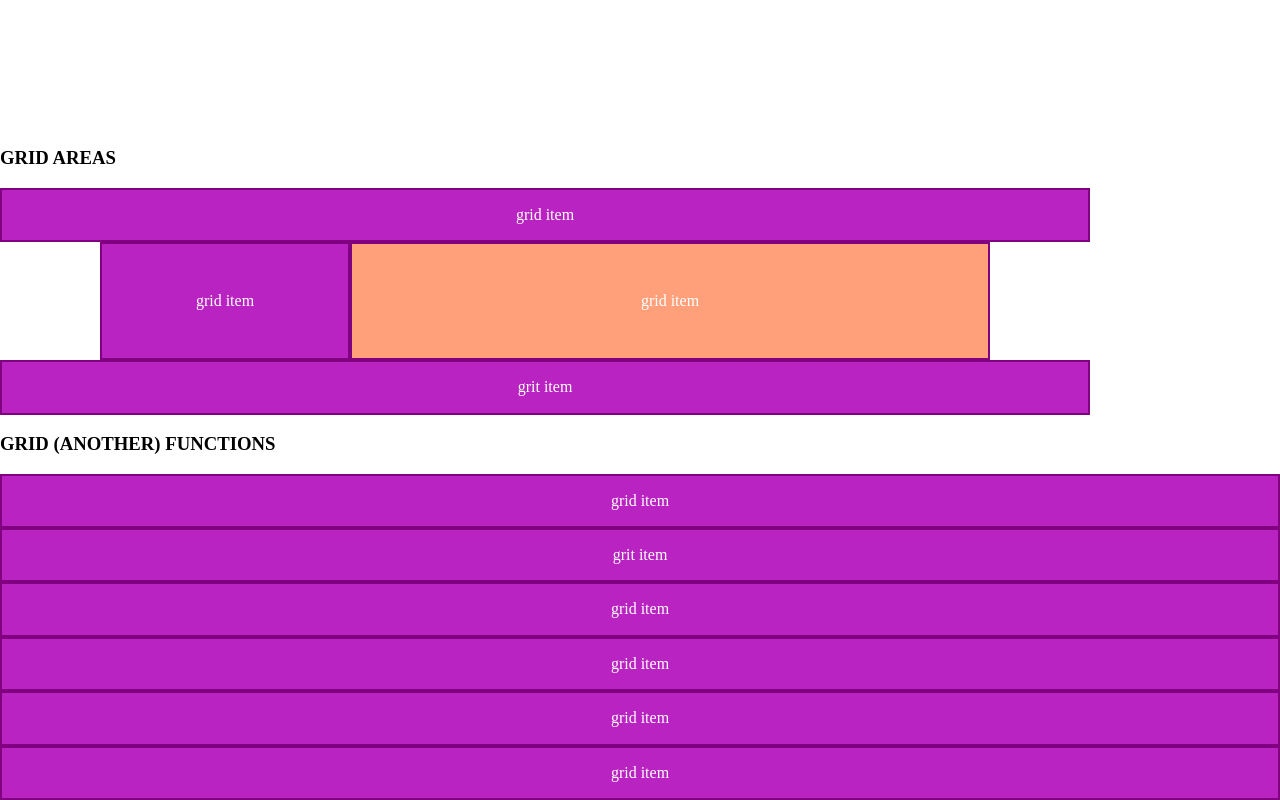
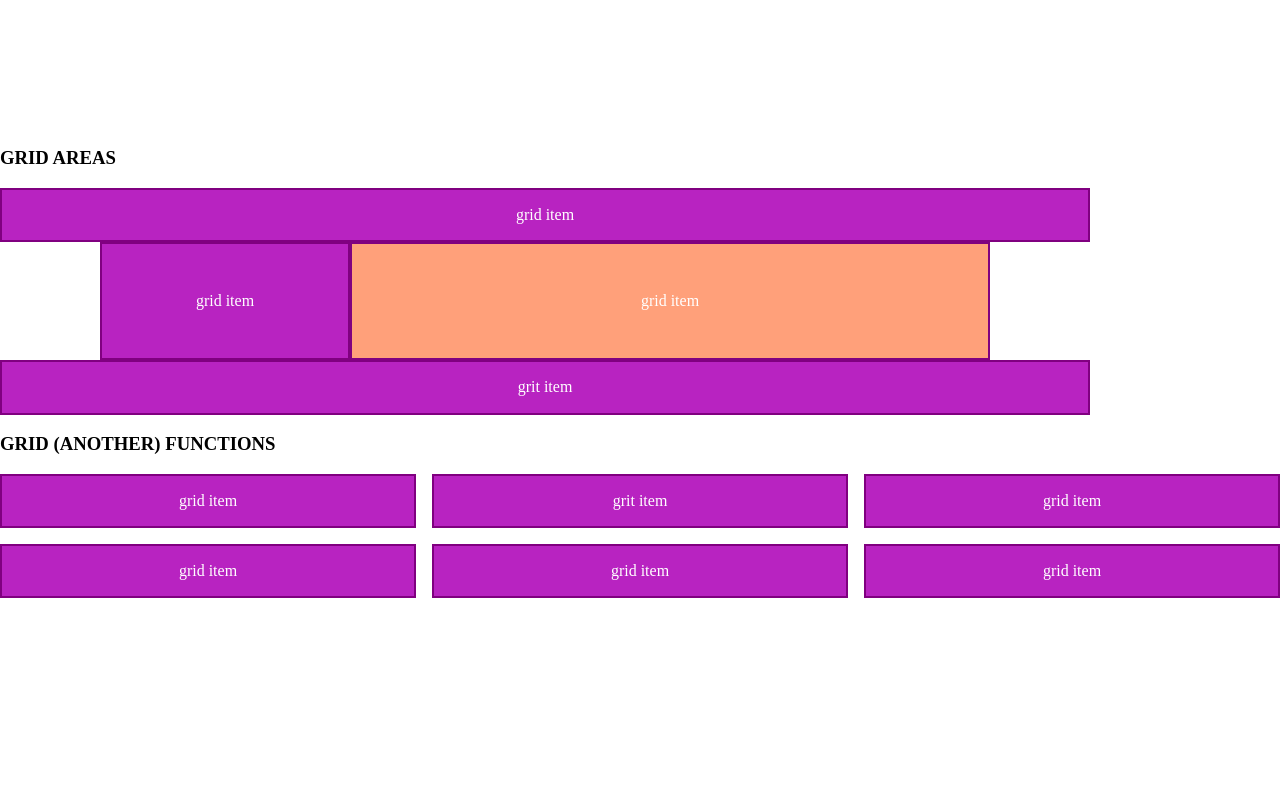
Before and after one commit to PetrValenta92/css-grid, a website built with Vite: page index.html in a window 1280 px wide. Shown: the part 1294-2094 px from the top of the page. After the commit the page ends 1924 px from the top, so only its background shows below. Built offline with nearby package versions, Linux system fonts and the light colour scheme.

Commit message:
Add repeat()

```diff
--- a/css/style.css
+++ b/css/style.css
@@ -35,11 +35,10 @@
   grid-gap: row / column;
   grid-gap: 1rem / 2rem;
   */
-
 }
 
 .grid-item {
-  background: #B823C1;
+  background: #b823c1;
   color: white;
   padding: 1em 2em;
   border: 2px solid purple;
@@ -54,7 +53,7 @@
   grid-column-start: 2;
   grid-column-end: 4;
 
-   /* SHORTHAND
+  /* SHORTHAND
   grid-column: start / end;
   grid-column: 2 / 4;
   */
@@ -62,28 +61,24 @@
   grid-row-start: 1;
   grid-row-end: 3;
 
-   /* SHORTHAND
+  /* SHORTHAND
   grid-row: start / end;
   grid-row: 1 / 3;
   */
 }
 
-
-
 /* !Grid items can overlap each other if it's explicitely told! */
 
 .one {
-  grid-column: 1 / 4;   /* grid-column: 1 / span 3; */
+  grid-column: 1 / 4; /* grid-column: 1 / span 3; */
   grid-row: 1 / 3;
 }
 
 .two {
-  background: #FF5670;
+  background: #ff5670;
   grid-column: 2 / span 2;
   grid-row: 2 / span 2;
 }
-
-
 
 /* GRID == FLEX? */
 
@@ -97,7 +92,7 @@
 
 .big {
   padding: 3rem 2rem;
-  background-color: #FF5670;
+  background-color: #ff5670;
 }
 
 .start {
@@ -109,8 +104,6 @@
   align-self: end;
   justify-self: end;
 }
-
-
 
 /* EXPLICITE X IMPLICITE */
 
@@ -127,7 +120,6 @@
 
   /* grid-auto-rows: 500px; */
   grid-auto-columns: 150px;
-
 }
 
 .implicite {
@@ -135,8 +127,6 @@
   padding: 3rem 2rem;
   grid-column: 4/5; /* this is implicite*/
 }
-
-
 
 /* GRID AREAS */
 
@@ -149,7 +139,7 @@
     "header header header"
     "...... sidebar ......"
     "...... content ....."
-    "footer footer footer"
+    "footer footer footer";
 }
 
 @media (width > 600px) {
@@ -179,3 +169,13 @@
 .footer {
   grid-area: footer;
 }
+
+/* GRID (ANOTHER) FUNCTIONS */
+
+.grid-functions {
+  display: grid;
+  /* repeat() is used when we have multiple columns that are the same width*/
+  grid-template-columns: repeat(3, 1fr);
+  gap: 1em;
+  margin-bottom: 2em;
+}
```
